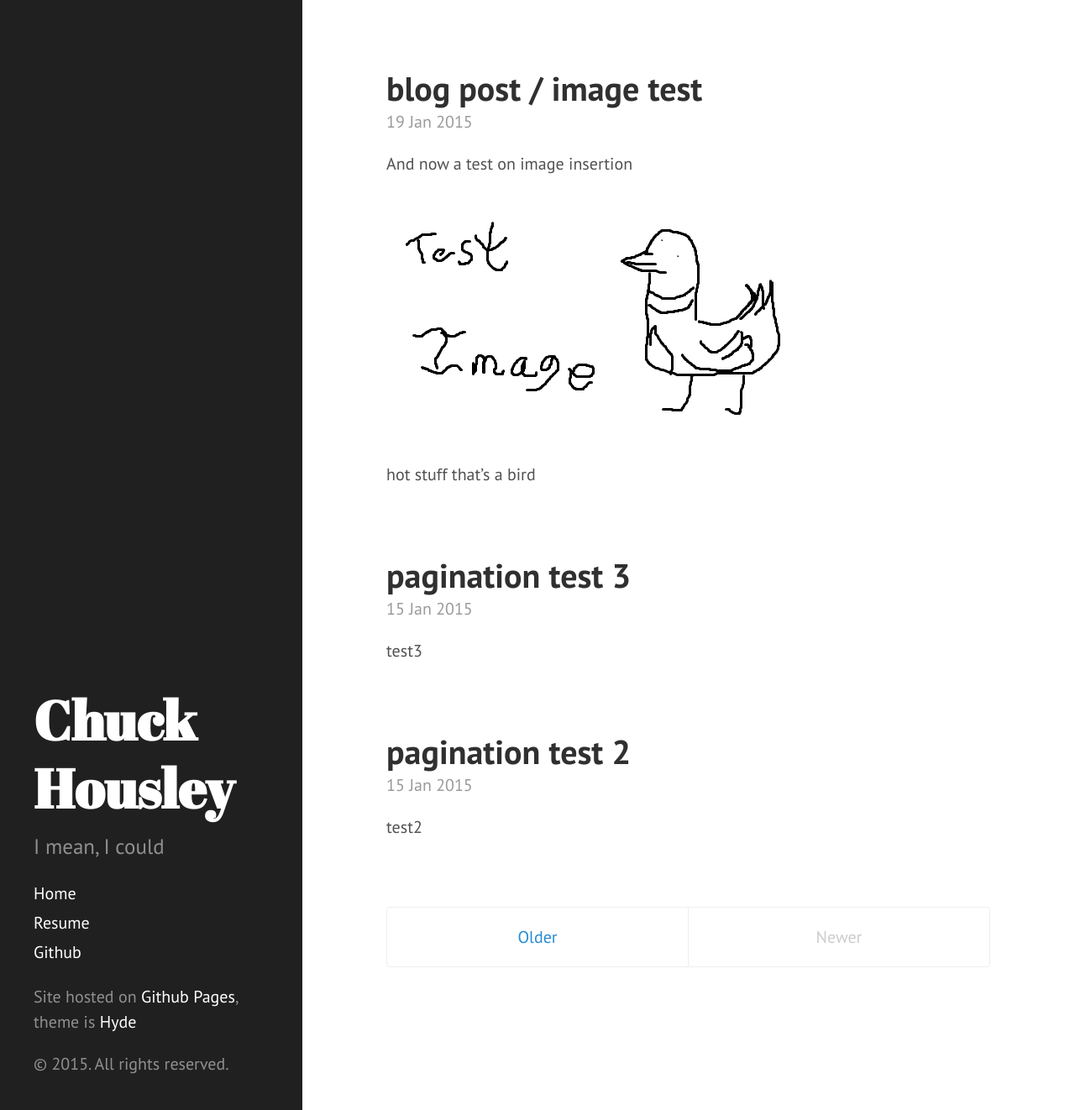
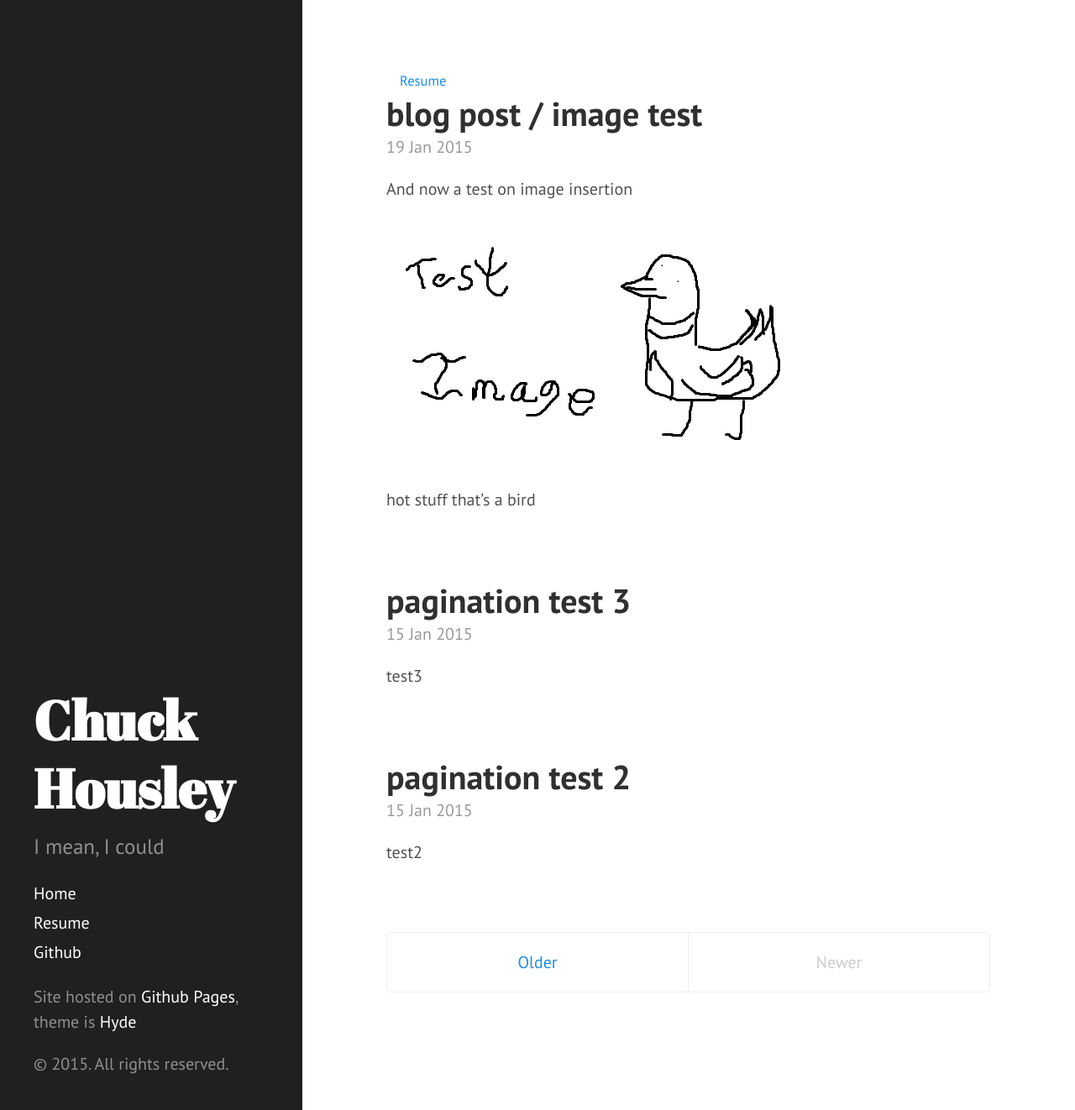
Before and after one commit to chuckhousley/chuckhousley.github.io, a Jekyll site: the page built from index.html, in a window 1280 px wide and 1322 px high. Shown: the whole window at 84% size. Built offline with Jekyll 4.4.1, drawn with Linux system fonts in a browser that asks for light colours; the list of posts is cut into pages by our own code.

Commit message:
add resume page to config file

```diff
--- a/_config.yml
+++ b/_config.yml
@@ -12,5 +12,8 @@ author:
   name: 'Chuck Housley'
   url: 'charleshousley.com'
 
+pages_list:
+  Resume: '/resume/'
+
 gems:
   - jekyll-redirect-from
```
